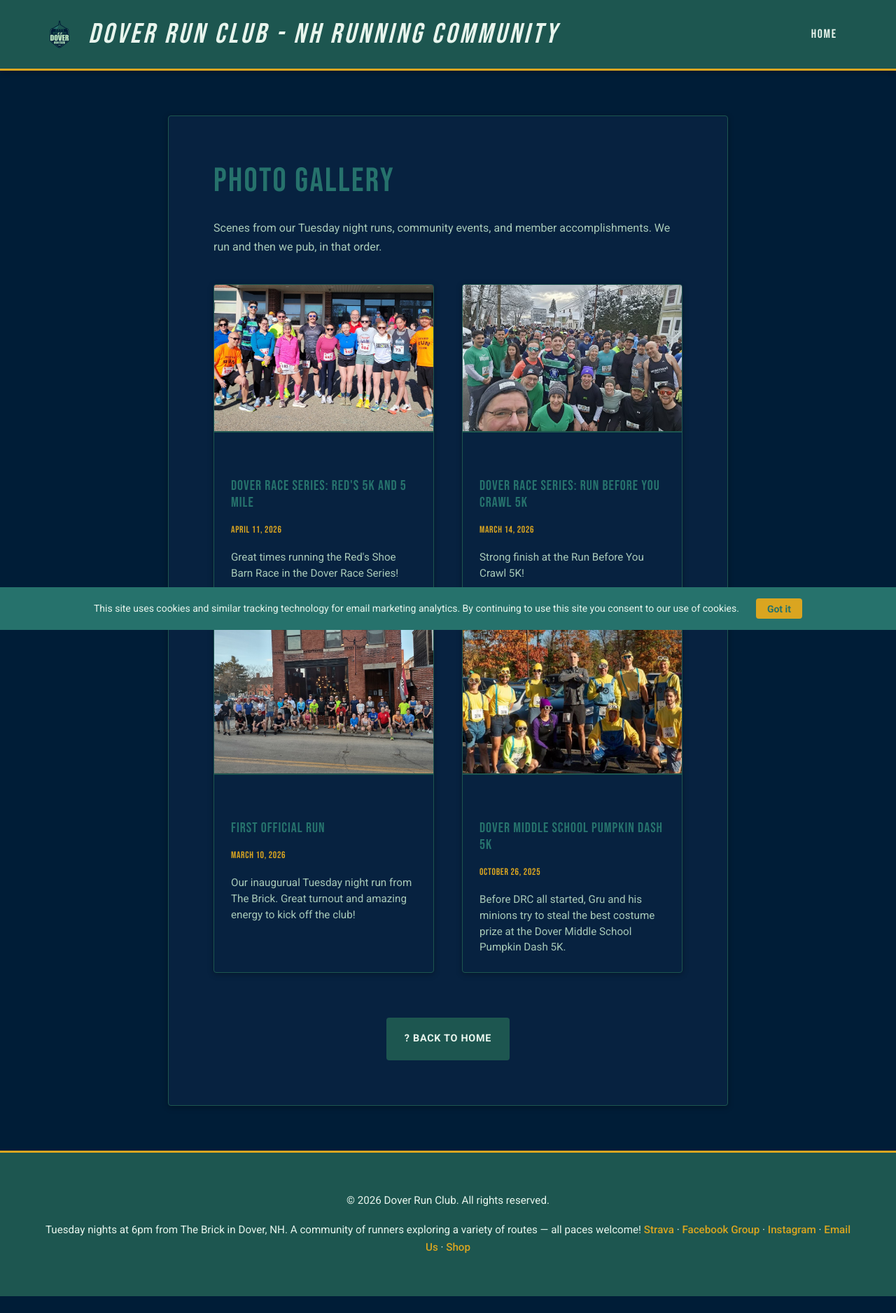
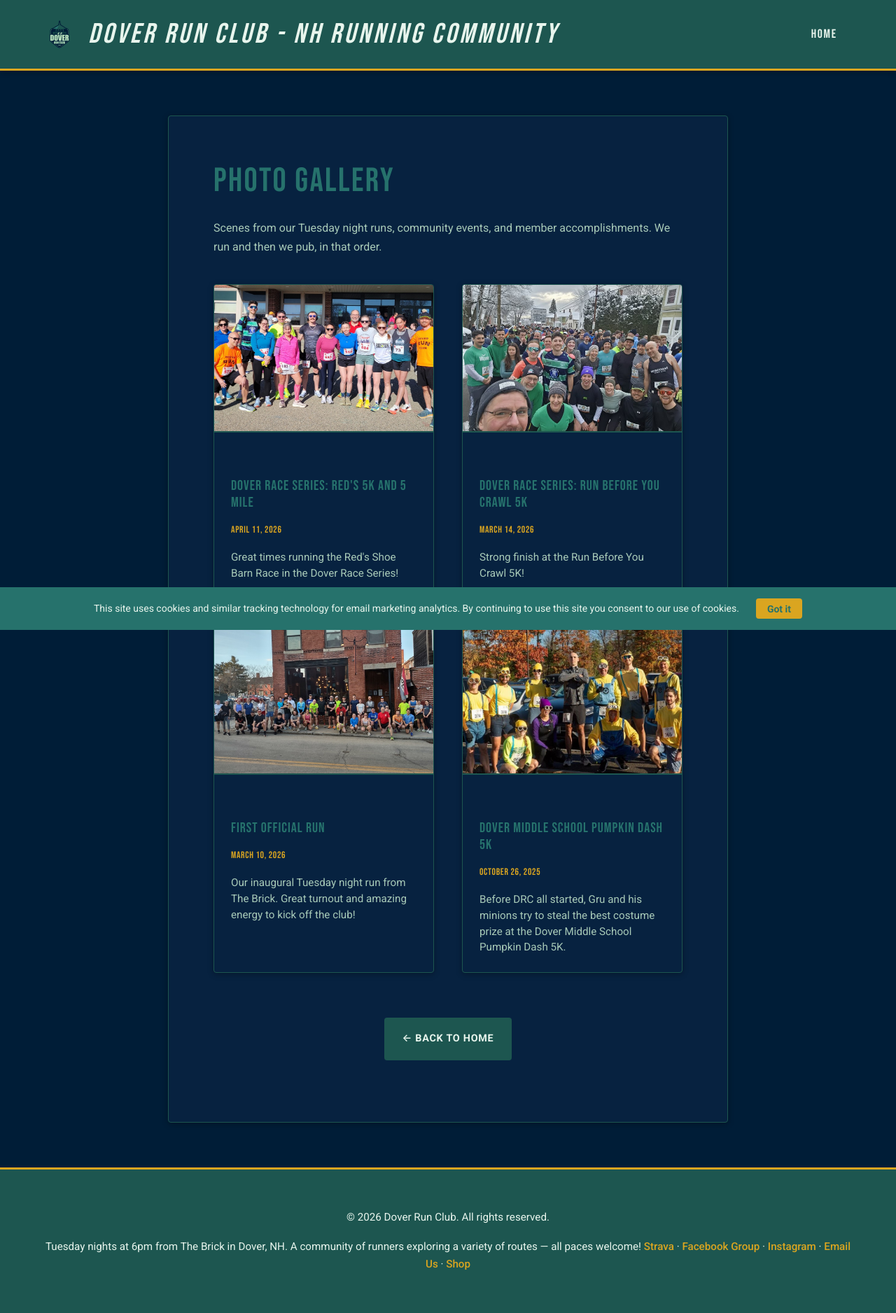
Before and after one commit to dekay2001/dover-run-club-website, a Jekyll site: the page built from gallery.md, in a window 1280 px wide. Shown: the whole page at 70% size. Built offline with Jekyll 4.4.1, drawn with Linux system fonts in a browser that asks for light colours; before the commit the page ends 1852 px from its top, so only the background shows below that.

Commit message:
fix(gallery): address PR feedback

```diff
--- a/_data/gallery.yml
+++ b/_data/gallery.yml
@@ -14,7 +14,7 @@
 - image: /assets/images/DCR_20260310-1200.jpg
   title: "First Official Run"
   date: "2026-03-10"
-  caption: "Our inaugurual Tuesday night run from The Brick. Great turnout and amazing energy to kick off the club!"
+  caption: "Our inaugural Tuesday night run from The Brick. Great turnout and amazing energy to kick off the club!"
   alt: "Large group of runners smiling outside The Brick"
 
 - image: /assets/images/run-club-group-photo.jpg
--- a/assets/css/main.css
+++ b/assets/css/main.css
@@ -450,26 +450,9 @@ main {
 }
 
 .route-card .button {
-    display: inline-block;
-    padding: var(--spacing-sm) var(--spacing-md);
-    background-color: var(--color-secondary);
-    border: 2px solid var(--color-secondary);
-    color: var(--color-text-on-dark);
-    text-align: center;
-    border-radius: var(--border-radius);
-    font-weight: 600;
-    font-size: 0.9rem;
-    text-transform: uppercase;
-    letter-spacing: 0.05em;
     align-self: flex-start;
 }
 
-.route-card .button:hover {
-    background-color: var(--color-accent);
-    border-color: var(--color-accent);
-    color: var(--color-primary);
-    box-shadow: 0 0 10px var(--color-glow);
-}
 .routes-intro {
     color: var(--color-text);
     margin-bottom: var(--spacing-md);
@@ -769,3 +752,15 @@ main {
     color: var(--color-primary);
     box-shadow: 0 0 10px var(--color-glow);
 }
+
+.button:focus-visible {
+    outline: 3px solid var(--color-accent);
+    outline-offset: 3px;
+    box-shadow: 0 0 0 4px var(--color-glow);
+}
+
+.gallery-cta-wrapper {
+    text-align: center;
+    margin-top: var(--spacing-lg);
+    padding: var(--spacing-md) 0;
+}
--- a/gallery.md
+++ b/gallery.md
@@ -24,6 +24,6 @@ title: Photo Gallery
     {% endfor %}
 </div>
 
-<div class="gallery-footer" style="text-align: center; margin-top: var(--spacing-xl);">
-    <a href="{{ '/' | relative_url }}" class="button">? Back to Home</a>
+<div class="gallery-cta-wrapper">
+    <a href="{{ '/' | relative_url }}" class="button">&larr; Back to Home</a>
 </div>
```
Also changed, not shown: index.md (+4 -4 lines), assets/images/drc-puffin.jpg (added), assets/images/drc-tower.jpg (added).
